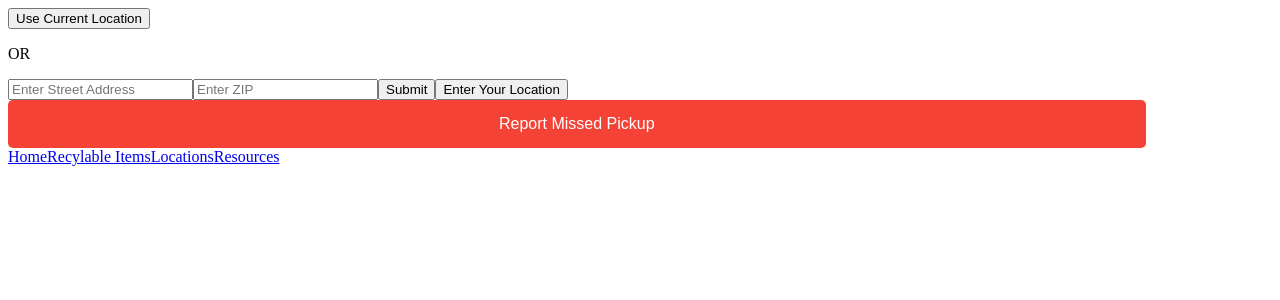
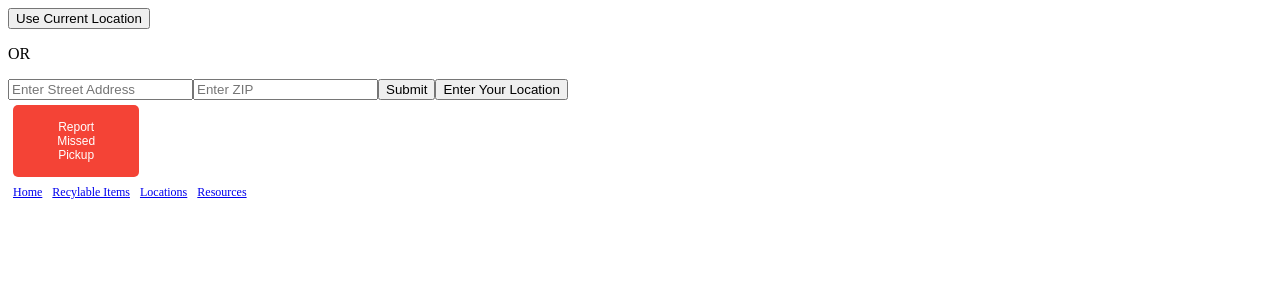
Before and after one commit to JO15on/GReen, an Angular app in the folder gr-recycle/: page / in a window 1280 px wide. Shown: the top 300 px of the page. Built offline with nearby package versions, Linux system fonts and the light colour scheme.

Commit message:
added styling

```diff
--- a/gr-recycle/src/app/app.component.css
+++ b/gr-recycle/src/app/app.component.css
@@ -5,8 +5,22 @@
     padding: 15px 32px;
     text-align: center;
     text-decoration: none;
-    display: inline-block;
+    display: flex;
+    justify-content: center;
     font-size: 16px;
     border-radius: 5px;
     width: 90%;
+    margin: 5px;
 }
+
+a {
+    margin: 5px;
+    font-size: 12px;
+}
+
+@media only screen and (min-width: 600px) {
+    .reportmissing {
+      width: 10%;
+      font-size: 12px;
+    }
+  }
```
